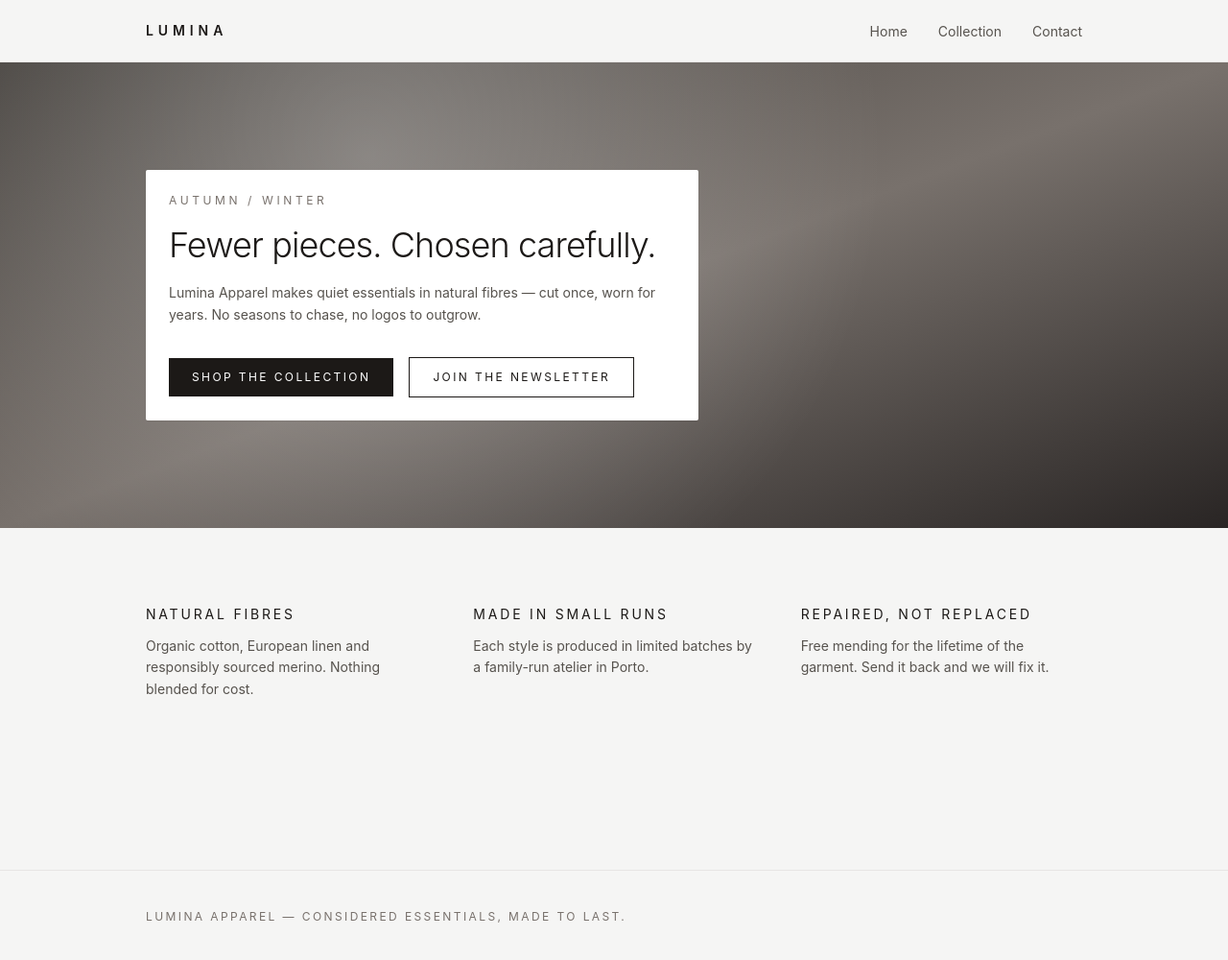
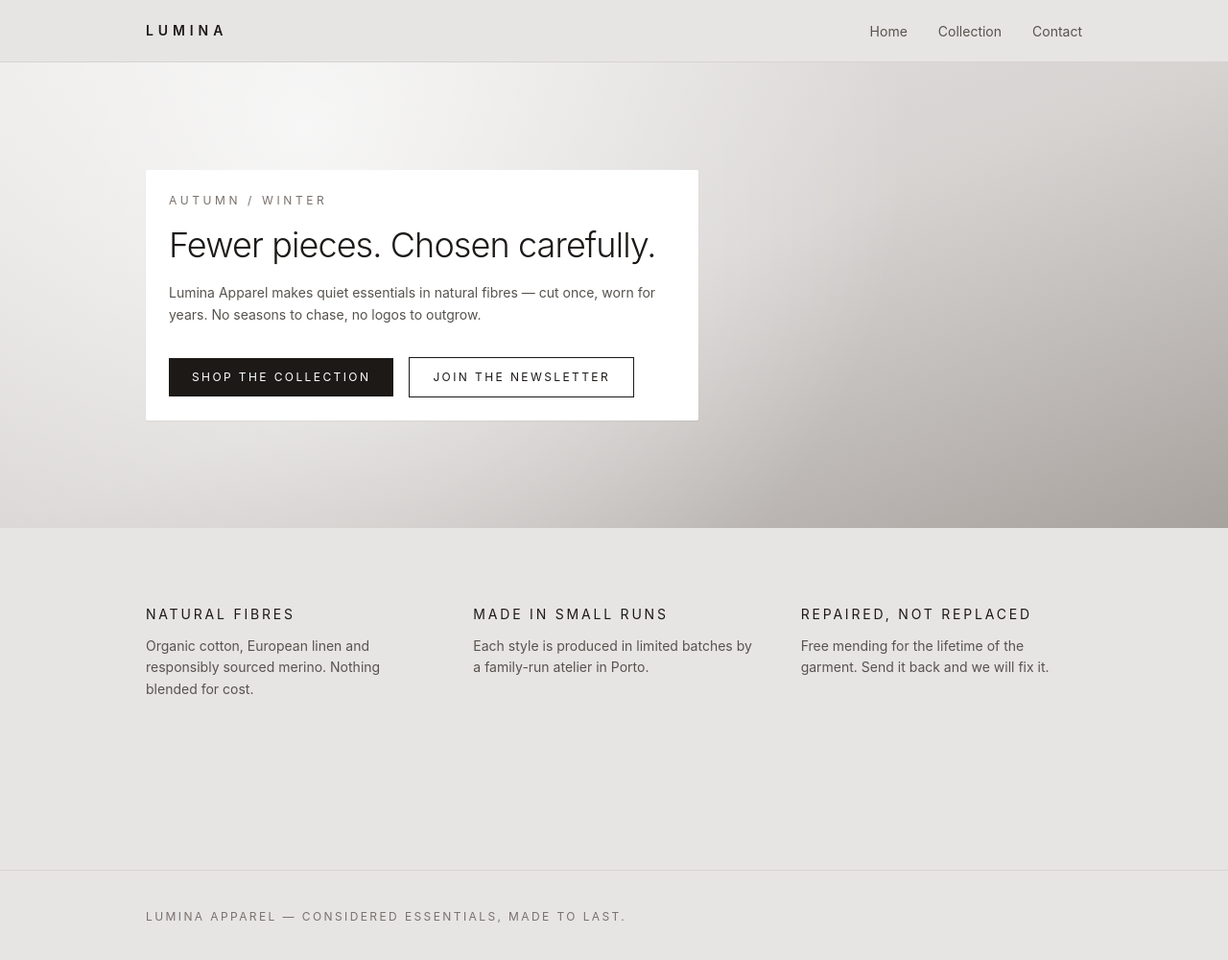
Before and after one commit to sztwiorok/vt-demo, a Next.js app: page / in a window 1280 px wide. Shown: the top 1000 px of the page at 96% size. Built offline with nearby package versions, Linux system fonts and the light colour scheme.

Commit message:
3rd version

```diff
--- a/app/globals.css
+++ b/app/globals.css
@@ -7,13 +7,9 @@
 }
 
 body {
-  @apply bg-stone-100 text-stone-900 antialiased;
+  @apply bg-stone-200 text-stone-900 antialiased;
 }
 
-/*
- * Shared surface used across the site.
- * Rendered by <SharedPanel />. See components/SharedPanel.tsx
- */
 @layer components {
   .shared-panel {
     @apply bg-white p-6 relative z-50 rounded-sm shadow-sm;
--- a/app/page.tsx
+++ b/app/page.tsx
@@ -8,12 +8,11 @@ export default function HomePage() {
       {/* Hero */}
       <section
         data-testid="hero"
-        className="relative isolate overflow-hidden bg-gradient-to-br from-stone-700 via-stone-500 to-stone-800"
+        className="relative isolate overflow-hidden bg-gradient-to-br from-stone-200 via-stone-300 to-stone-400"
       >
-        {/* Stand-in for the hero photography */}
         <div
           aria-hidden="true"
-          className="pointer-events-none absolute inset-0 z-10 bg-[radial-gradient(circle_at_30%_20%,rgba(255,255,255,0.28),transparent_55%)]"
+          className="pointer-events-none absolute inset-0 z-10 bg-[radial-gradient(circle_at_25%_15%,rgba(255,255,255,0.75),transparent_60%)]"
         />
 
         <div className="mx-auto flex max-w-5xl items-center px-6 py-28">
--- a/components/Footer.tsx
+++ b/components/Footer.tsx
@@ -1,6 +1,6 @@
 export default function Footer() {
   return (
-    <footer className="mt-24 border-t border-stone-200 py-10">
+    <footer className="mt-24 border-t border-stone-300 py-10">
       <div className="mx-auto max-w-5xl px-6 text-xs uppercase tracking-[0.2em] text-stone-500">
         Lumina Apparel — Considered essentials, made to last.
       </div>
--- a/components/Nav.tsx
+++ b/components/Nav.tsx
@@ -8,7 +8,7 @@ const links = [
 
 export default function Nav() {
   return (
-    <header className="border-b border-stone-200 bg-stone-100">
+    <header className="border-b border-stone-300">
       <nav
         aria-label="Main"
         className="mx-auto flex max-w-5xl items-center justify-between px-6 py-5"
--- a/components/NewsletterPopup.tsx
+++ b/components/NewsletterPopup.tsx
@@ -34,7 +34,7 @@ export default function NewsletterPopup() {
           data-testid="newsletter-popup"
           className="fixed inset-0 flex items-center justify-center p-4"
         >
-          {/* Decorative scrim. Purely visual — never swallows clicks. */}
+          {/* Decorative scrim. */}
           <div
             aria-hidden="true"
             className="pointer-events-none fixed inset-0 z-40 bg-stone-900/70"
--- a/components/SizeGuidePopup.tsx
+++ b/components/SizeGuidePopup.tsx
@@ -42,7 +42,7 @@ export default function SizeGuidePopup() {
           data-testid="size-guide-popup"
           className="fixed inset-0 flex items-center justify-center p-4"
         >
-          {/* Decorative scrim. Purely visual — never swallows clicks. */}
+          {/* Decorative scrim. */}
           <div
             aria-hidden="true"
             className="pointer-events-none fixed inset-0 z-40 bg-stone-900/70"
```
Also changed, not shown: components/SharedPanel.tsx (+0 -11 lines), 1 other file (tests, documents, lock files or other folders).
